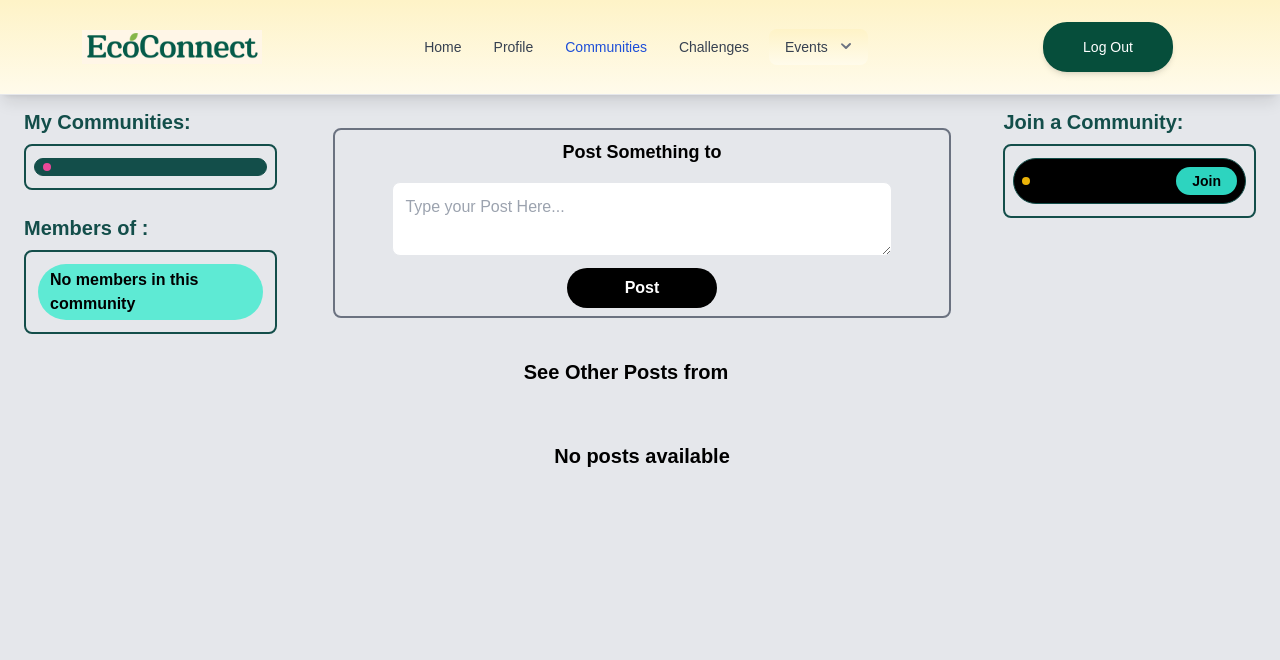
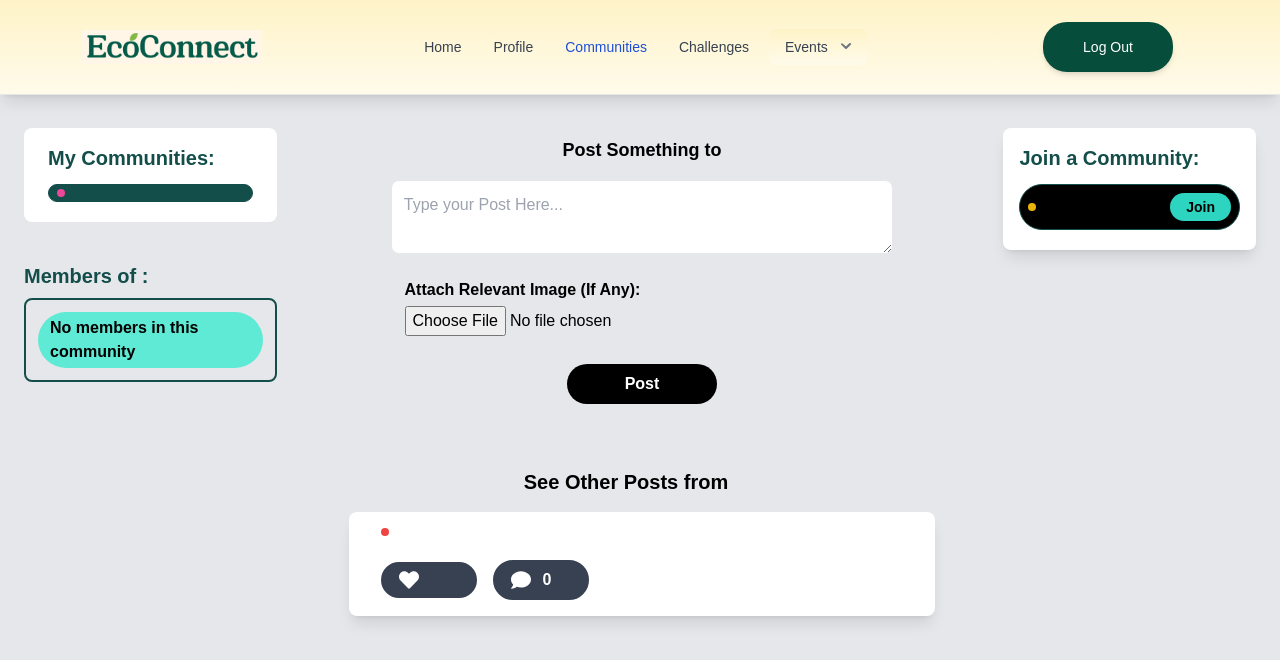
Before and after one commit to HasnainKabir-repos/EcoConnect, a React (Create React App) app in the folder frontend/: page /community in a window 1280 px wide. Shown: the top 660 px of the page. Built offline with nearby package versions, Linux system fonts and the light colour scheme; sample sign-in values are in the browser's storage; a web font is replaced by a local one.

Commit message:
updated and fixed

```diff
--- a/frontend/src/components/Community/index.jsx
+++ b/frontend/src/components/Community/index.jsx
@@ -1,4 +1,4 @@
-import { useState } from "react";
+import { useState, useEffect } from "react";
 import Post from "../CommunityPost";
 import TopBar from "../TopBar";
 import { useCommunities } from "../../hooks/useCommunities";
@@ -8,8 +8,12 @@ const Community = () => {
   const { joinedCommunities, notJoinedCommunities, isLoading } =
     useCommunities();
 
+    const [selectedCommunity, setSelectedCommunity] = useState(
+      (joinedCommunities.length > 0) ? joinedCommunities[0] : ""
+    );
+    console.log(selectedCommunity);
+
   const [isLoading2, setIsLoading2] = useState(false);
-
   const handleJoinCommunity = async (community) => {
     try {
       setIsLoading2(true);
@@ -30,11 +34,16 @@ const Community = () => {
     }
   };
 
-  const [selectedCommunity, setSelectedCommunity] = useState(
-    (joinedCommunities.length > 0) ? joinedCommunities[0] : ""
-  );
+
 
   const [postContent, setPostContent] = useState("");
+  const [isFormMinimized, setIsFormMinimized] = useState(true);
+  const [selectedImage, setSelectedImage] = useState(null);
+
+  const handleImageChange = (e) => {
+    const file = e.target.files[0];
+    setSelectedImage(file);
+  };
 
   const handlePostSubmit = async (selectedCommunity) => {
     try {
@@ -60,7 +69,48 @@ const Community = () => {
       setIsLoading2(false)
     }
     setPostContent("");
+    window.location.reload();
   };
+  const toggleFormVisibility = () => {
+    setIsFormMinimized(!isFormMinimized);
+  };
+
+  const [posts, setPosts] = useState([{
+    _id:"",
+    author:"",
+    content:"",
+    createdAt:null,
+    likes:[],
+    comments:[]
+  }]);
+
+  useEffect(()=> {
+    const fetchPosts = async (selectedCommunity) => {
+      try {
+        setIsLoading2(true);
+        const token = localStorage.getItem('token');
+        const tokenValue = JSON.parse(token);
+        const config = {
+          headers: {
+            Authorization: `Bearer ${tokenValue.data}`
+          },
+        };
+        const response =  await axios.get(`http://localhost:8080/api/post/${selectedCommunity._id}`, config);
+        //console.log(response.data.communityPosts);
+        setPosts(response.data.communityPosts);
+        //console.log(posts);
+      }catch(error){
+        console.log(error);
+      }finally{
+        setIsLoading2(false)
+      }
+    };
+    fetchPosts(selectedCommunity);
+  }, [selectedCommunity]);
+
+  useEffect(() => {
+    console.log(posts);
+  }, [posts]);
 
   const getRandomColor = () => {
     const colors = [
@@ -74,19 +124,18 @@ const Community = () => {
     const randomColor = colors[Math.floor(Math.random() * colors.length)];
     return randomColor;
   };
-
   return (
     <>
       <TopBar />
       <main className="pt-20 min-h-screen min-w-screen bg-gray-200">
         <div>{isLoading || isLoading2 ? <Loader /> : console.log("Loaded")}</div>
         <div className="fixed flex flex-row w-full">
-          <div className="w-2/6 p-2 ml-4">
-            <div className="flex flex-col mt-2 h-full">
-              <div className="font-semibold text-xl text-teal-900 mb-2 mt-3">
+          <div className="w-2/6 p-2 ml-4 mt-10 mb-2">
+            <div className="flex flex-col  h-full">
+              <div className="overflow-auto max-h-80 rounded-lg bg-white px-6 py-4 cursor-pointer mb-4">
+                <div className="font-semibold text-xl text-teal-900 mb-2">
                   My Communities:
                 </div>
-              <div className="overflow-auto max-h-80 pr-2 rounded-lg border-2 border-teal-900 p-2 cursor-pointer">
                 <div className="flex flex-wrap flex-col">
                   {(joinedCommunities.length > 0) ? joinedCommunities.map((community, index) => (
                     <div
@@ -111,7 +160,6 @@ const Community = () => {
                   }
                 </div>
               </div>
-
               <div className="font-semibold text-xl text-teal-900 mb-2 mt-6">
                 Members of {selectedCommunity.name}:
               </div>
@@ -121,7 +169,7 @@ const Community = () => {
                     selectedCommunity.members.map((member, index) => (
                       <div
                         key={index}
-                        className="font-bold text-base bg-teal-300 text-black rounded-full px-3 py-1 m-1"
+                        className="font-semibold text-base bg-gray-300 text-black rounded-full px-3 py-1 m-1"
                       >
                         {member}
                       </div>
@@ -139,7 +187,7 @@ const Community = () => {
 
           <div className="w-5/6 mt-8 ml-4 mr-5 pr-2 pb-36 overflow-auto max-h-screen">
             <div className="flex flex-col mx-auto p-4">
-              <div className="flex flex-col mx-4 w-full border-2 border-gray-500 rounded-lg p-2">
+              <div className="flex flex-col mx-4 w-full p-2">
                 <h3 className="text-lg font-bold text-center mb-4">
                   Post Something to {selectedCommunity.name}
                 </h3>
@@ -153,14 +201,27 @@ const Community = () => {
                     placeholder="Type your Post Here..."
                     className="border rounded-lg p-3 mb-3 w-5/6"
                   />
+                    <div className="flex flex-col w-full">
+                      <label className="ml-16 mb-1 mt-3 text-md font-semibold">
+                        Attach Relevant Image (If Any):
+                      </label>
+                      <input
+                        type="file"
+                        id="image"
+                        accept="image/*"
+                        onChange={handleImageChange}
+                        className="mb-3 ml-16"
+                      />
+                    </div>
                     <button
-                    className="font-bold px-4 py-2 rounded-full bg-black hover:bg-teal-700 text-white inline-block w-1/4"
+                      className="mt-4 mb-4 font-bold px-4 py-2 rounded-full bg-black hover:bg-teal-400 hover:text-black text-white inline-block w-1/4"
                       type="submit"
                       onClick={() => {handlePostSubmit(selectedCommunity)}}
                     >
                       Post
                     </button>
                   </form>
+
               </div>
               {selectedCommunity !== "" ?
                 <h3 className="text-xl font-bold text-center mt-10">
@@ -170,16 +231,16 @@ const Community = () => {
                 : <></>}
 
               <div className="flex flex-col mx-4 w-full p-4">
-                {selectedCommunity.posts &&
-                  selectedCommunity.posts.length !== 0 ? (
-                  selectedCommunity.posts
-                    //.filter((post) => post.community === selectedCommunity)
+                { posts &&
+                  posts.length !== 0 ? (
+                  posts
+
                     .map((post, index) => (
                       <div key={index} className="">
                         <Post
-                          community={post.community}
-                          user={post.user}
-                          text={post.text}
+                          community={selectedCommunity.name}
+                          user={post.author}
+                          text={post.content}
                           createdAt={post.createdAt}
                           likes={post.likes}
                           comments={post.comments}
@@ -197,10 +258,10 @@ const Community = () => {
 
           <div className="w-2/6 p-2 ml-4 mr-4">
             <div className="flex flex-col mt-2">
-              <div className="font-semibold text-xl text-teal-900 mb-2 mt-3">
+              <div className="overflow-auto max-h-80 rounded-lg bg-white px-4 py-4 mt-8 shadow-lg">
+                <div className="font-semibold text-xl text-teal-900 mb-2">
                   Join a Community:
                 </div>
-              <div className="overflow-auto max-h-80 pr-2 rounded-lg border-2 border-teal-900 p-2">
                 <div className="flex flex-wrap flex-col">
                   {notJoinedCommunities.length > 0 ? (
                     notJoinedCommunities.map((community, index) => (
```
Lines whose indentation alone changed are shown as unchanged.
